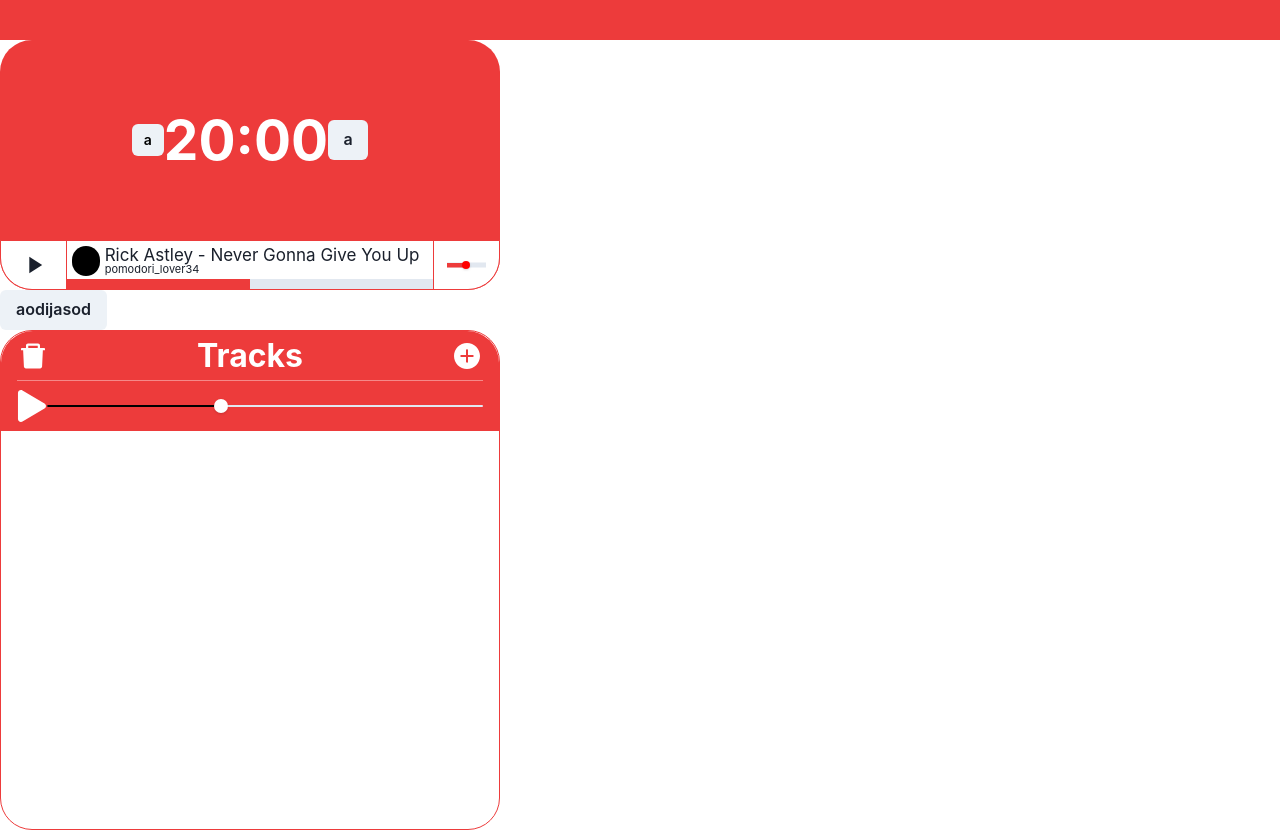
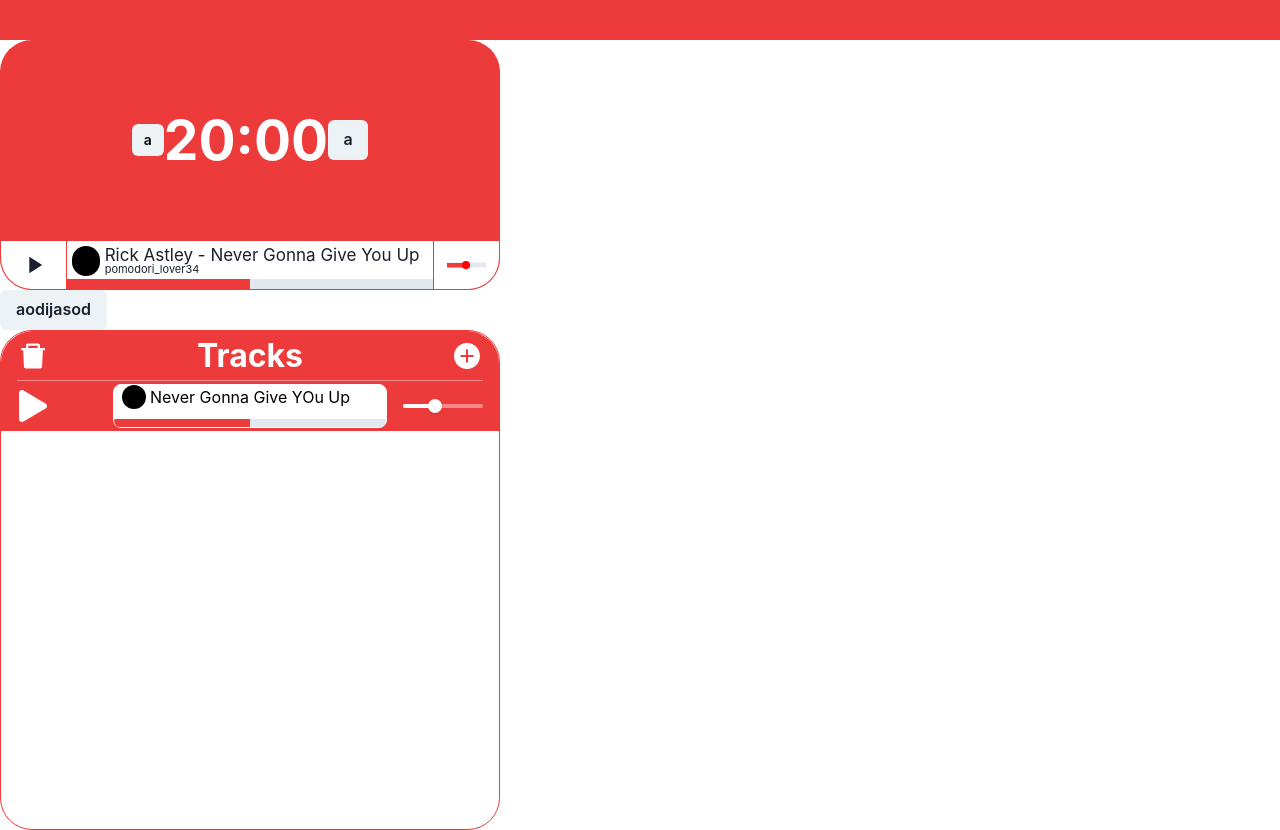
Before and after one commit to hdntc/pomodori, a Next.js app: page /sessions/1 in a window 1280 px wide. Built offline with nearby package versions, Linux system fonts and the light colour scheme.

Commit message:
change volume bar color

```diff
--- a/components/Tracks.tsx
+++ b/components/Tracks.tsx
@@ -1,7 +1,7 @@
 import { AiFillDelete } from "react-icons/ai";
 import { IoIosAddCircle } from "react-icons/io";
 import { FaPlay } from "react-icons/fa";
-import { Flex, Text } from "@chakra-ui/react";
+import { Flex, Text, Box, Slider, SliderTrack, SliderFilledTrack, SliderThumb, SliderMark} from "@chakra-ui/react";
 
 import Volume from "./Volume"
 
@@ -52,8 +52,70 @@ const Tracks = (props) => {
             color="white"
             fontSize="32px"
             >
-                <FaPlay/>
-                <Volume/>
+                <Box
+                flexShrink="0"
+                width="80px"
+                >
+                    <FaPlay
+                    />
+                </Box>
+                <Flex
+                height="44px"
+                width="100%"
+                bgColor="white"
+                ml="16px"
+                mr="16px"
+                borderRadius="8px"
+                flexDir="column"
+                border="1px white solid"
+                >
+                    <Flex
+                    height="24px"
+                    width="100%"
+                    color="black"
+                    fontSize="16px"
+                    ml="8px"
+                    mr="8px"
+                    flexShrink="0"
+                    >
+                        <Flex
+                        borderRadius="full"
+                        height="24px"
+                        width="24px"
+                        bg="black"
+                        mr="4px"
+                        >
+                        </Flex>
+                        Never Gonna Give YOu Up
+                    </Flex>
+                    <Flex
+                    height="100%"
+                    width="100%"
+                    >
+
+                    </Flex>
+                    <Slider
+                    height="8px"
+                    flexShrink="0"
+                    >
+                        <SliderTrack
+                        height="8px"
+                        borderBottomRightRadius="8px"
+                        borderBottomLeftRadius="8px"
+                        >
+                            <SliderFilledTrack
+                            bgColor="#ED3B3B"
+                            />
+                        </SliderTrack>
+                    </Slider>
+                </Flex>
+                <Flex
+                flexShrink="0"
+                width="80px"
+                justify="center"
+                >
+                    <Volume/>
+                </Flex>
             </Flex>
         </Flex>
 
--- a/components/Volume.tsx
+++ b/components/Volume.tsx
@@ -11,10 +11,12 @@ const Volume = (props) => {
     defaultValue={40}
     >
         <SliderTrack
-        height="2px"
+        height="4px"
+        bgColor="#FFFFFF66"
         >
             <SliderFilledTrack
-            bgColor="black"
+            bgColor="white"
+            height="4px"
             />
         </SliderTrack>
         <SliderThumb/>
```
